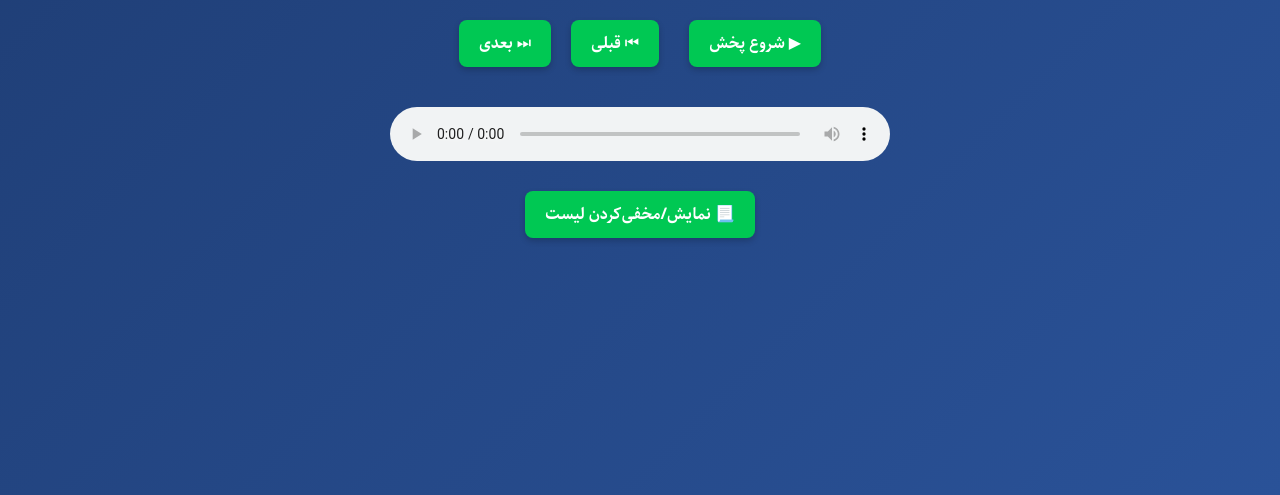
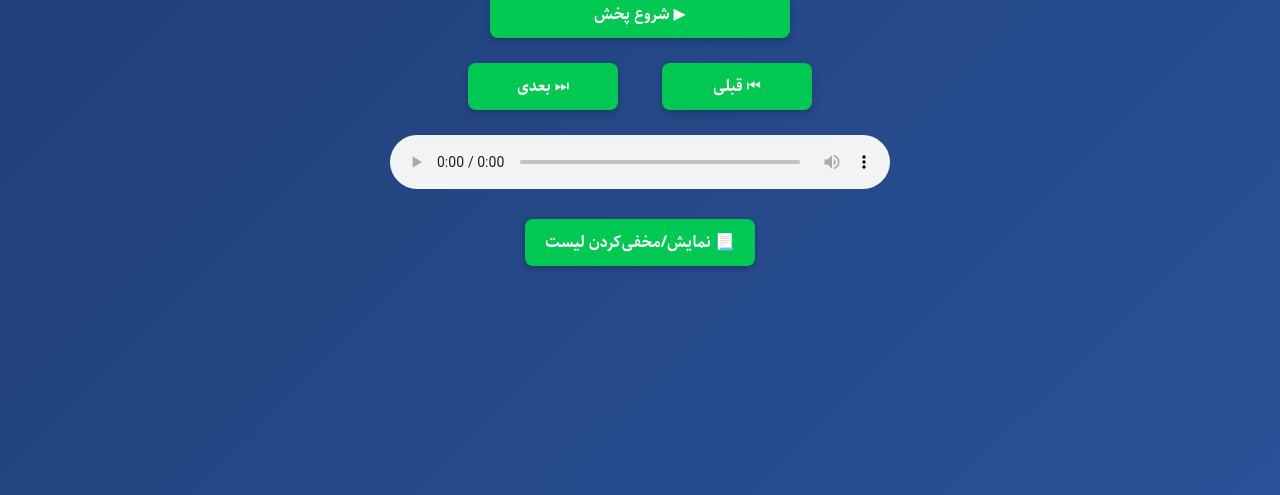
Before and after one commit to amirhosseins1388/audio11, a plain HTML site: page index.html in a window 1280 px wide. Shown: the part 345-840 px from the top of the page. Drawn offline with Linux system fonts and the light colour scheme.

Commit message:
Update index.html

```diff
--- a/index.html
+++ b/index.html
@@ -70,13 +70,23 @@
       box-shadow: inset 0 0 5px rgba(0,0,0,0.3);
     }
 
-    .controls {
+    .controls, .controls {
       margin: 15px 0;
       display: flex;
       justify-content: center;
       flex-wrap: wrap;
       gap: 10px;
       width: 100%;
+    }
+        .controls .btn {
+      margin: 5px 0;
+      width: 300px;
+      padding: 10px;
+    }
+        .controls2 .btn {
+      margin: 5px 20px;
+      width: 150px;
+      padding: 10px;
     }
 
     .audio-wrapper {
@@ -149,7 +159,8 @@
 
     <div class="controls">
       <button class="btn" onclick="playCurrent()">▶ شروع پخش</button>
-      <br>
+    </div>
+    <div class="controls2">
       <button class="btn" onclick="prevTrack()">⏮ قبلی</button>
       <button class="btn" onclick="nextTrack()">⏭ بعدی</button>
     </div>
```
